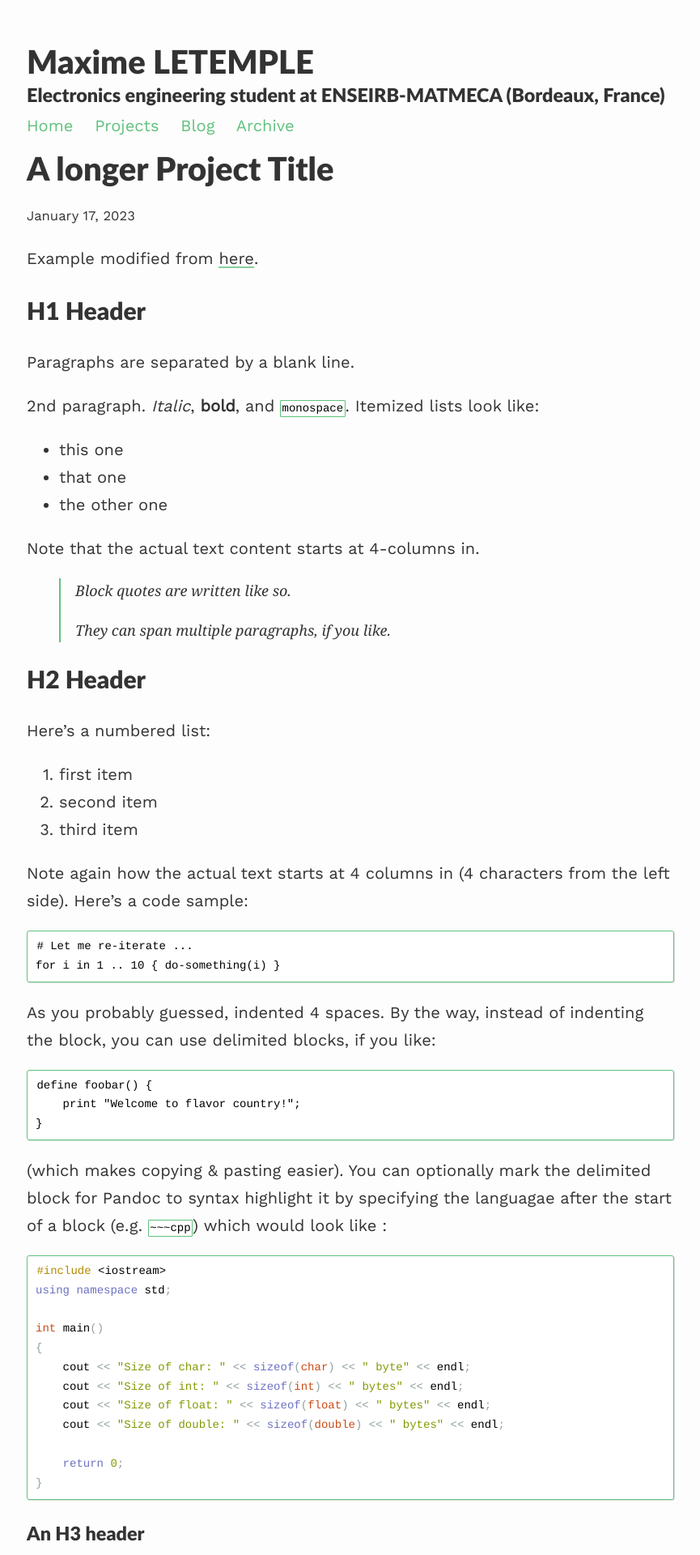
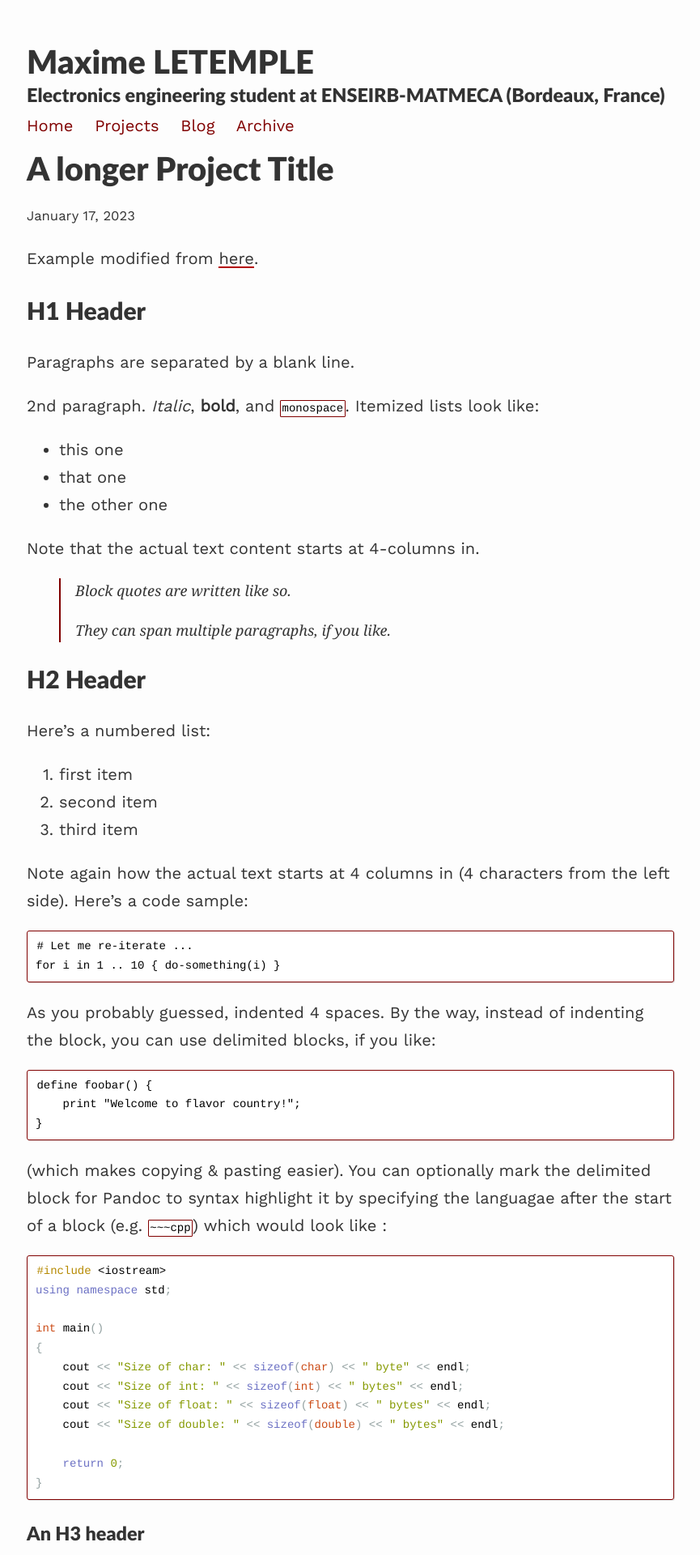
Before and after one commit to maxletemple/maxletemple.github.io_old, a Jekyll site: the page built from _projects/longerProjectTitle.md, in a window 1280 px wide. Shown: the top 1920 px of the page at 81% size, without its empty margins (207-1072 px from the left). Built offline with Jekyll 4.4.1, drawn with Linux system fonts in a browser that asks for light colours; nearby versions of some CDN libraries; formulas are drawn with MathJax 3.

Commit message:
Update variables.scss
changed brand color

```diff
--- a/assets/css/_sass/variables.scss
+++ b/assets/css/_sass/variables.scss
@@ -8,7 +8,7 @@ $spacing-unit:     30px;
 $light-gray: gray;
 $text-color:       #333;
 $background-color: #fdfdfd;
-$brand-color:      #60c17d;
+$brand-color:      #800000;
 $projectbox-text:  #1e2126;
 
 // Color scheme for light
```
